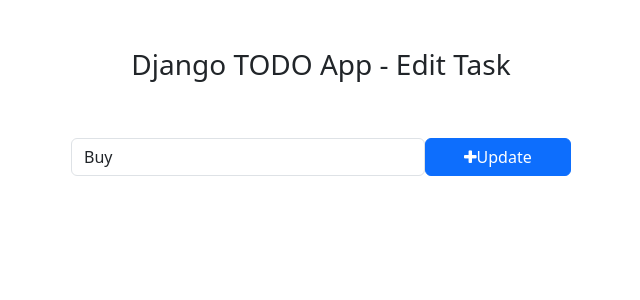
After one commit to rahulyadav6/Django, a Django app: page /todo/edit_task/1/ in a window 1280 px wide. The commit adds this page. Shown: the top 300 px of the page, without its empty margins (319-959 px from the left). Run offline with Django 5.2, Linux system fonts and the light colour scheme; data comes from the database, SQL or seed files in the repository; both versions use the stored data as it was after the commit.

Commit message:
edit button working

```diff
--- /dev/null
+++ b/ToDo/templates/edit_task.html
@@ -0,0 +1,27 @@
+<!DOCTYPE html>
+<html lang="en">
+<head>
+    <meta charset="UTF-8">
+    <title>Edit Task - Django TODO App</title>
+    <!-- Bootstrap -->
+    <link href="https://cdn.jsdelivr.net/npm/bootstrap@5.3.0-alpha1/dist/css/bootstrap.min.css" rel="stylesheet" integrity="sha384-GLhlTQ8iRABdZLl6O3oVMWSktQOp6b7In1Zl3/Jr59b6EGGoI1aFkw7cmDA6j6gD" crossorigin="anonymous">
+    <script src="https://cdn.jsdelivr.net/npm/bootstrap@5.3.0-alpha1/dist/js/bootstrap.bundle.min.js" integrity="sha384-w76AqPfDkMBDXo30jS1Sgez6pr3x5MlQ1ZAGC+nuZB+EYdgRZgiwxhTBTkF7CXvN" crossorigin="anonymous"></script>
+    <!-- Font Awesome Icons -->
+    <link rel="stylesheet" href="https://cdnjs.cloudflare.com/ajax/libs/font-awesome/4.7.0/css/font-awesome.min.css">
+    <meta name="viewport" content="width=device-width, initial-scale=1.0">
+</head>
+<body>
+    <div class="container">
+        <h3 class="pt-5 pb-5 text-center">Django TODO App - Edit Task</h3>
+        <form action="{% url 'edit_task' get_task.pk %}" method="POST" style="width: 500px; margin: auto;">
+                    {% csrf_token %}
+                    <div class="form-group">
+                        <span style="display: flex;">
+                            <input type="text" name="task" class="form-control" placeholder="Add a task" value = {{ get_task.task }}>
+                            <button type="submit" class="btn btn-primary" style="width: 200px;"><i class="fa fa-plus"></i>Update</button>
+                        </span>
+                    </div>
+                </form>
+    </div>
+</body>
+</html>
--- a/ToDo/templates/home.html
+++ b/ToDo/templates/home.html
@@ -33,7 +33,7 @@
                         <span style="position: relative; float: right;">
                             <a href="{% url 'mark_as_done' task.pk %}" class="btn btn-success"><i class="fa fa-check"></i> Mark as Done</a>
                             <a class="btn btn-danger"><i class="fa fa-trash"></i></a>
-                            <a class="btn btn-primary"><i class="fa fa-pencil"></i></a>
+                            <a href={% url 'edit_task' task.id %} class="btn btn-primary"><i class="fa fa-pencil"></i></a>
                         </span>
                     </div>
                 </div>
--- a/ToDo/todo/urls.py
+++ b/ToDo/todo/urls.py
@@ -1,7 +1,12 @@
 from django.urls import path
 from . import views
 urlpatterns = [
+    # Add task
     path('addTasks/', views.addTask, name='addTask'),
+    # Mark as done
     path('mark_as_done/<int:pk>/', views.mark_as_done, name='mark_as_done'),
+    # Mark as undoe
     path('mark_as_unDone/<int:pk>/', views.mark_as_unDone, name='mark_as_unDone'),
+    # Edit feature
+    path('edit_task/<int:pk>/', views.edit_task, name='edit_task'),
 ]
--- a/ToDo/todo/views.py
+++ b/ToDo/todo/views.py
@@ -20,3 +20,16 @@ def mark_as_unDone(request, pk):
     task.isCompleted = False
     task.save()
     return redirect('home')
+
+def edit_task(request, pk):
+    get_task = get_object_or_404(Task, pk=pk)
+    if request.method == 'POST':
+        updated_task = request.POST['task']
+        get_task.task = updated_task
+        get_task.save()
+        return redirect('home')
+    else:
+        context = {
+            'get_task': get_task,
+        }
+    return render(request, 'edit_task.html', context)
```
Also changed, not shown: ToDo/db.sqlite3.
